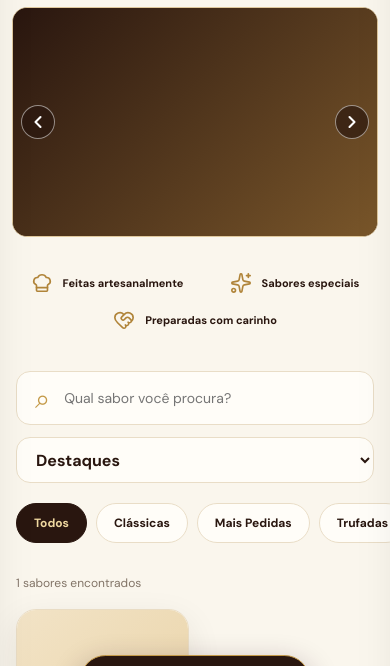
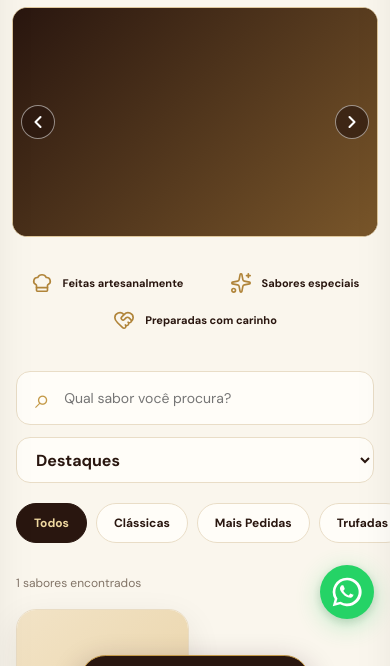
Before and after one commit to matheuslemecreative-cyber/pipocasgabi, a plain HTML site: page index.html in a window 390 px wide. Shown: the part 120-786 px from the top of the page. Drawn offline with nearby package versions, Linux system fonts and the light colour scheme; no server answers.

Commit message:
Update style.css

```diff
--- a/style.css
+++ b/style.css
@@ -1526,3 +1526,91 @@ main {
     text-align: center;
   }
 }
+
+
+/* ==========================================
+   BOTÃO FLUTUANTE DO WHATSAPP
+========================================== */
+
+.whatsapp-float {
+  position: fixed;
+  right: 24px;
+  bottom: 28px;
+  z-index: 950;
+
+  width: 62px;
+  height: 62px;
+  border-radius: 50%;
+
+  display: flex;
+  align-items: center;
+  justify-content: center;
+
+  background: #25d366;
+  color: #ffffff;
+
+  box-shadow:
+    0 6px 24px rgba(37, 211, 102, 0.3),
+    0 3px 10px rgba(0, 0, 0, 0.15);
+
+  text-decoration: none;
+  transition:
+    transform 0.3s ease,
+    box-shadow 0.3s ease;
+
+  animation: whatsapp-appear 0.6s ease both;
+}
+
+.whatsapp-float svg {
+  width: 34px;
+  height: 34px;
+  fill: currentColor;
+}
+
+.whatsapp-float:hover {
+  transform: translateY(-5px) scale(1.07);
+  box-shadow:
+    0 10px 30px rgba(37, 211, 102, 0.45),
+    0 4px 15px rgba(0, 0, 0, 0.15);
+}
+
+.whatsapp-float:active {
+  transform: scale(0.95);
+}
+
+@keyframes whatsapp-appear {
+  from {
+    opacity: 0;
+    transform: translateY(20px) scale(0.8);
+  }
+
+  to {
+    opacity: 1;
+    transform: translateY(0) scale(1);
+  }
+}
+
+/* CELULAR */
+@media (max-width: 700px) {
+  .whatsapp-float {
+    width: 54px;
+    height: 54px;
+    right: 16px;
+
+    /* Acima do botão "Ver meu pedido" */
+    bottom: calc(105px + env(safe-area-inset-bottom, 0px));
+  }
+
+  .whatsapp-float svg {
+    width: 30px;
+    height: 30px;
+  }
+}
+
+/* ACESSIBILIDADE */
+@media (prefers-reduced-motion: reduce) {
+  .whatsapp-float {
+    animation: none;
+    transition: none;
+  }
+}
```
